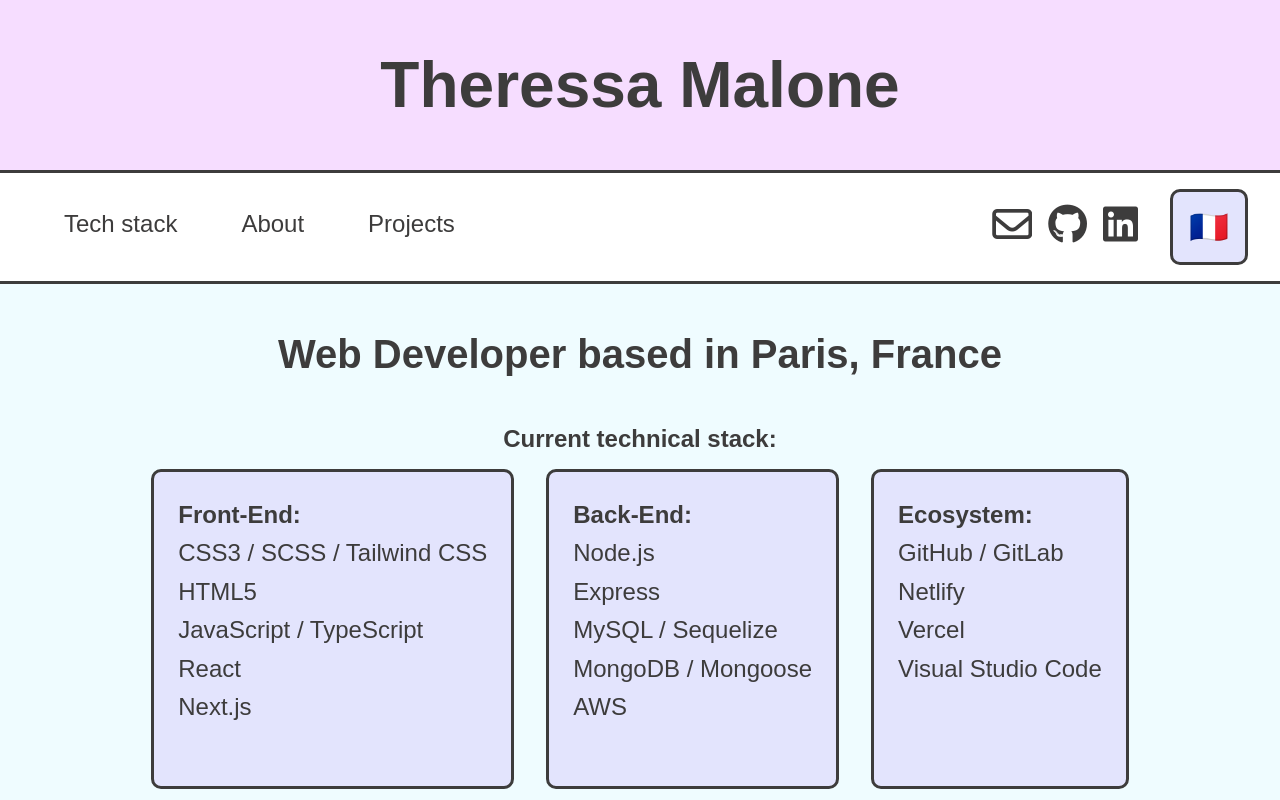
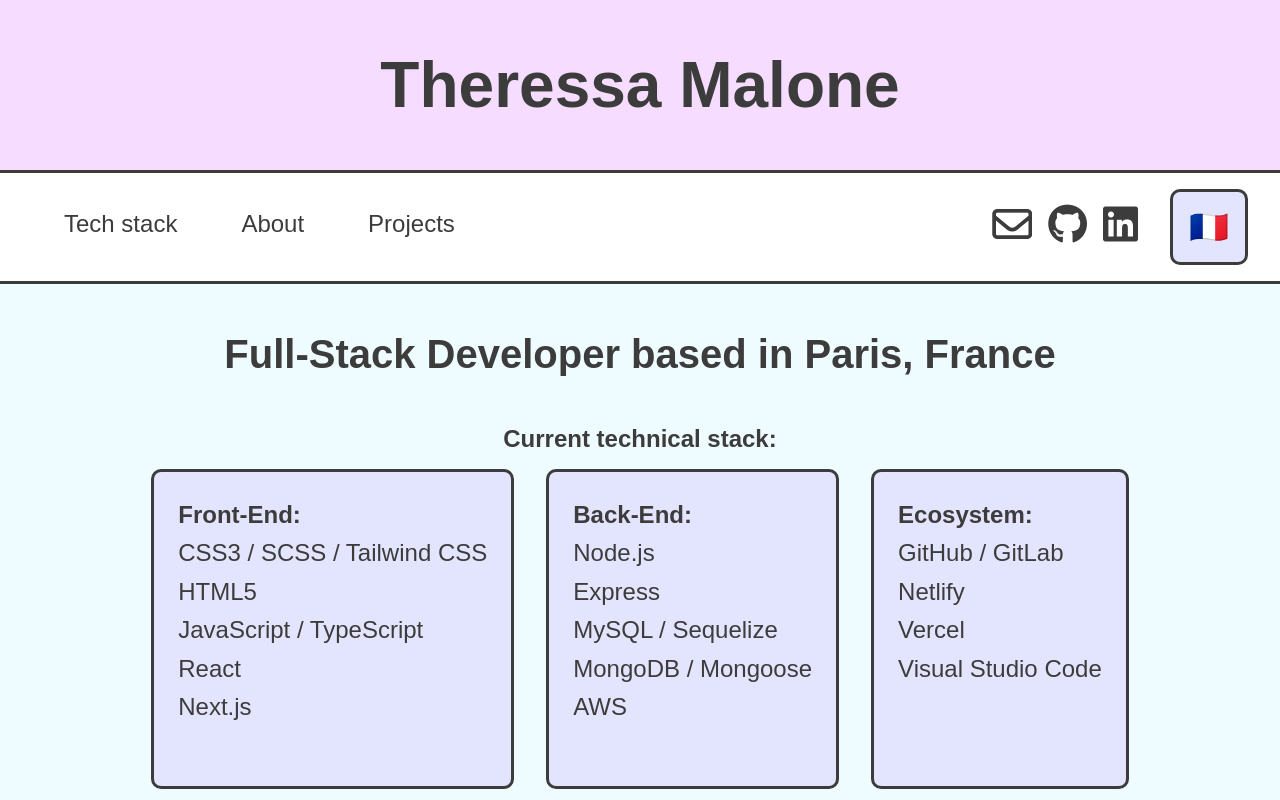
Before and after one commit to tssa017/portfolio, a React (Create React App) app: page / in a window 1280 px wide. Shown: the top 800 px of the page. Built offline with nearby package versions, Linux system fonts and the light colour scheme; a web font is replaced by a local one.

Commit message:
:lipstick: update hero

```diff
--- a/src/components/hero/Hero.js
+++ b/src/components/hero/Hero.js
@@ -9,11 +9,11 @@
                 <div className="hero" id="hero">
                     {isEnglishClicked ? (
                         <h1 className="hero__heading">
-                            Web Developer based in Paris, France
+                            Full-Stack Developer based in Paris, France
                         </h1>
                     ) : (
                         <h1 className="hero__heading">
-                            Développeuse web basé à Paris, France
+                            Développeuse fullstack basé à Paris, France
                         </h1>
                     )}
                     <Paragraph className="hero__stack-heading">
```
